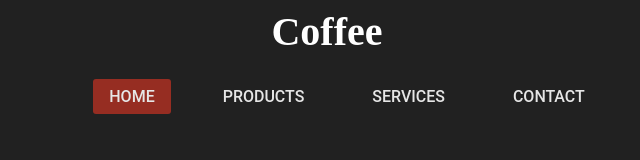
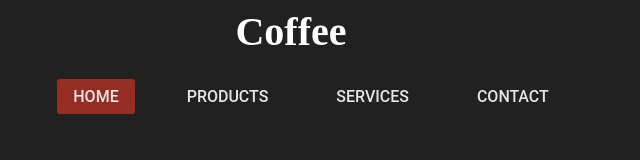
Before and after one commit to chensmarty/.coffee, a plain HTML site: page index.html in a window 1280 px wide. Shown: the whole page, without its empty margins (384-1024 px from the left). Drawn offline with nearby package versions, Linux system fonts and the light colour scheme.

Commit message:
Update style.css

```diff
--- a/style.css
+++ b/style.css
@@ -253,7 +253,8 @@
 /* Demo purposes only */
 body {
   background-color: #212121;
-  margin-left:150px;
+  margin-left:200px;
+    margin-right:130px;
 }
 .top{
   justify-content:center;
```
